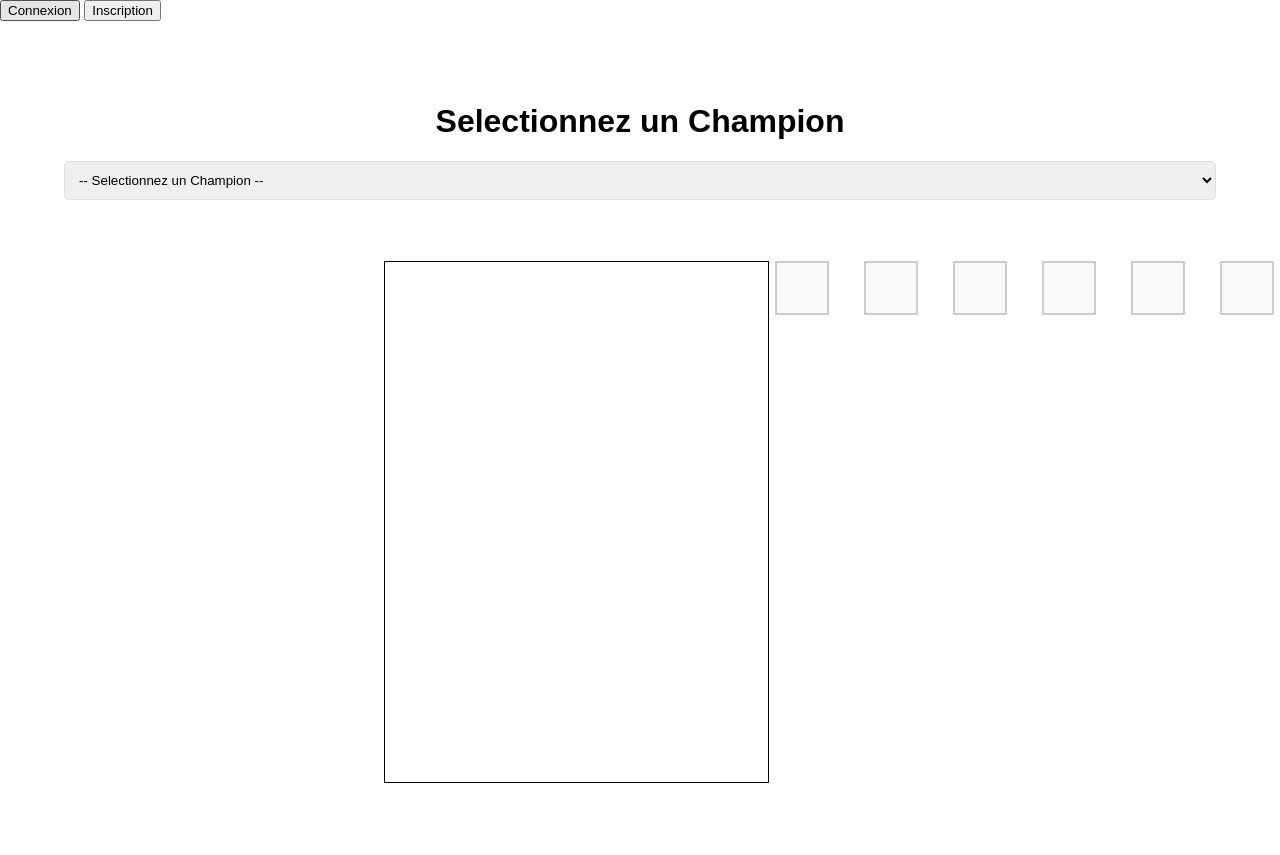
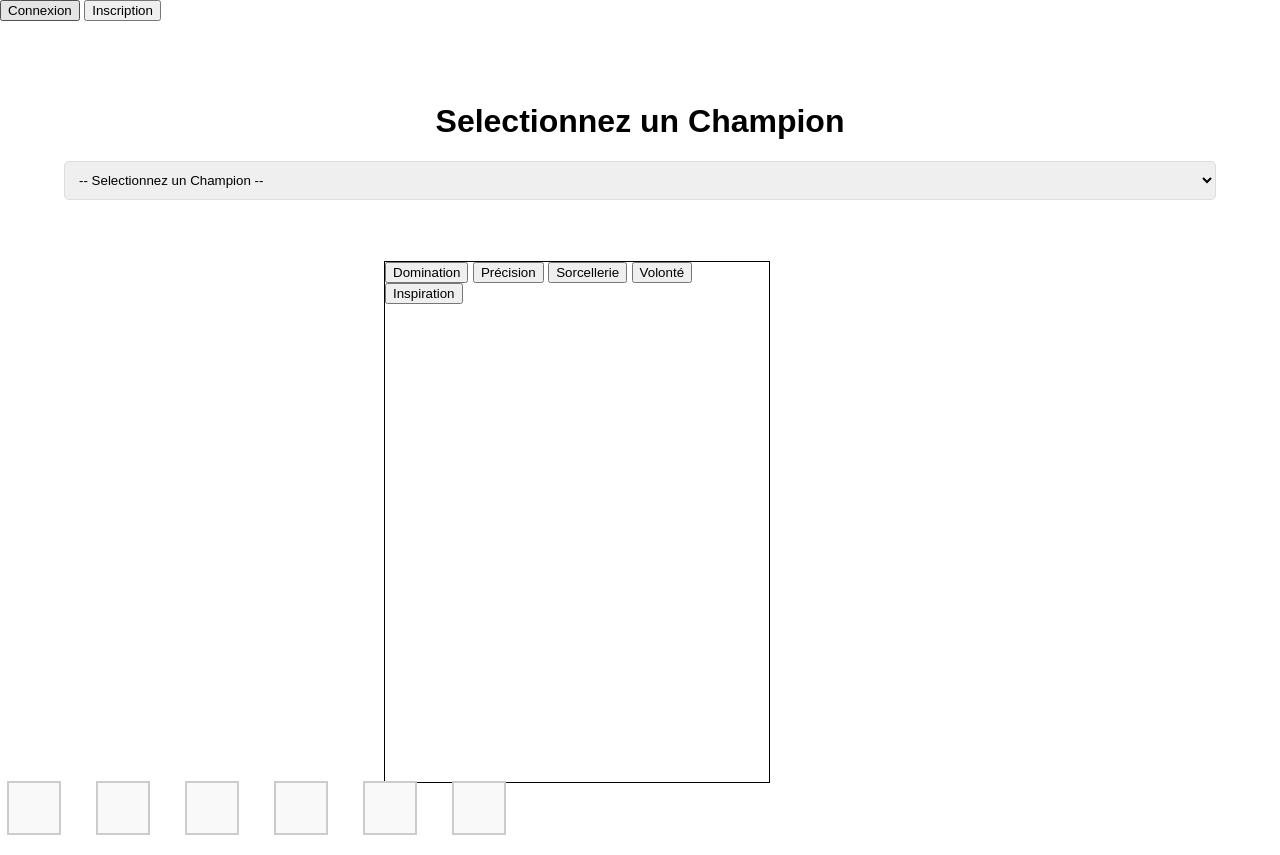
Before and after one commit to PrammP/LoLAmis, a website with bundled scripts: page public/index.html in a window 1280 px wide. Before the commit the page ends 800 px from the top, so only its background shows below. Built offline with nearby package versions, Linux system fonts and the light colour scheme; no server answers; files whose address does not match are found by name.

Commit message:
rune-type-selector

```diff
--- a/public/index.html
+++ b/public/index.html
@@ -32,7 +32,16 @@
             </div>
         </div>
         <div id="runes">
-            <div id="runeContainer">
+            <div id="runeTypeSelector">
+                <button data-type="Domination">Domination</button>
+                <button data-type="Precision">Précision</button>
+                <button data-type="Sorcery">Sorcellerie</button>
+                <button data-type="Resolve">Volonté</button>
+                <button data-type="Inspiration">Inspiration</button>
+              </div>
+
+              <div id="runeContainer"></div>
+
 
             </div>
         </div>
```
